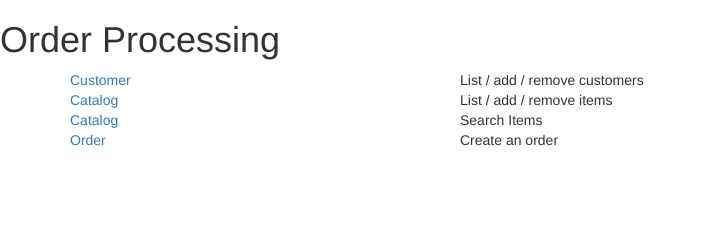
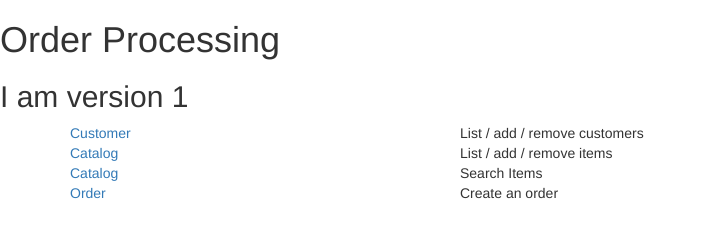
Before and after one commit to jahn-keptn/front-end, a plain HTML site: page index.html in a window 1280 px wide. Shown: the whole page, without its empty margins (0-706 px from the left). Drawn offline with nearby package versions, Linux system fonts and the light colour scheme.

Commit message:
add version 1

```diff
--- a/index.html
+++ b/index.html
@@ -15,6 +15,7 @@
 </head>
 <body>
 	<h1>Order Processing</h1>
+	<h2>I am version 1</h2>
 	<div class="container">
 		<div class="row">
 			<div class="col-md-4">
```
